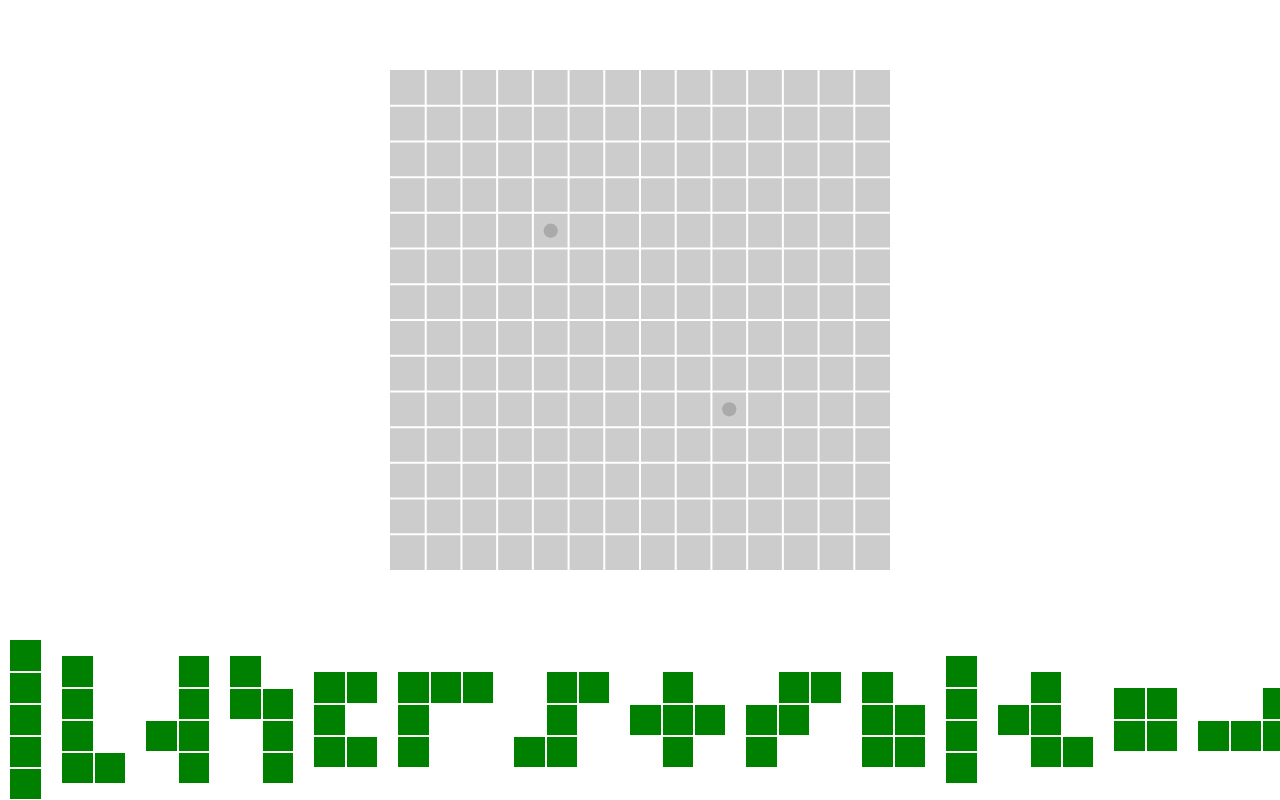
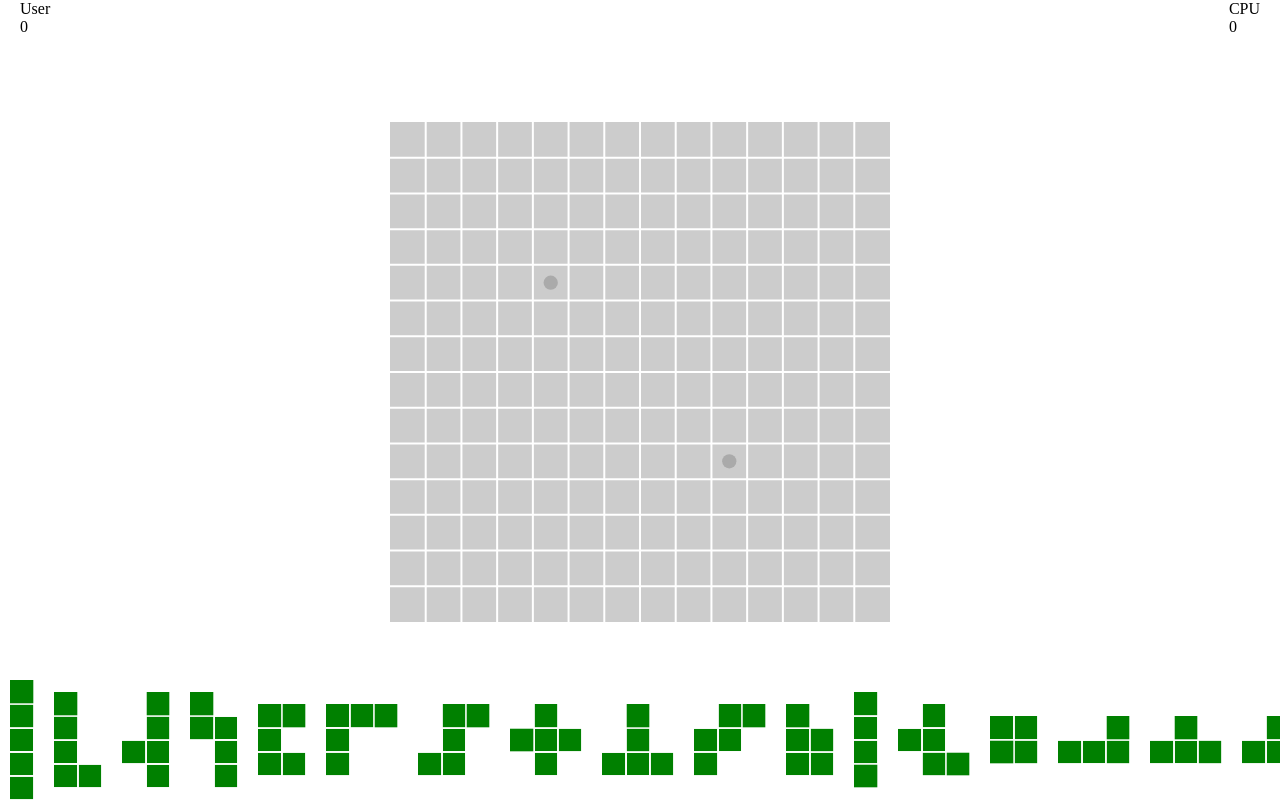
Before and after one commit to Bulmenisaurus/blok, a website: page index.html in a window 1280 px wide. Drawn offline with Linux system fonts and the light colour scheme.

Commit message:
show score in ui & piece order bug when hiding pieces after they were used the piece order was ignored and ended up hiding the wrong piece

```diff
--- a/index.html
+++ b/index.html
@@ -8,6 +8,14 @@
         <link rel="stylesheet" href="./src/style.css" />
     </head>
     <body>
+        <div id="score">
+            <div id="user-score-container">
+                <span class="name">User</span><span class="score">0</span>
+            </div>
+            <div id="bot-score-container">
+                <span class="name">CPU</span><span class="score">0</span>
+            </div>
+        </div>
         <div id="canvas-container"><canvas id="canvas"></canvas></div>
         <div id="carousel-container"><div id="blocks-carousel"></div></div>
     </body>
--- a/src/interactiveCanvas.ts
+++ b/src/interactiveCanvas.ts
@@ -19,7 +19,7 @@ export class InteractiveCanvas {
     ctx: CanvasRenderingContext2D;
     board: BoardState;
     carousel: HTMLElement;
-    carouselCanvases: HTMLCanvasElement[];
+    carouselCanvases: { [key: number]: HTMLCanvasElement };
 
     selectedPiece: PieceType | null;
     mousePosition: Coordinate;
@@ -87,6 +87,7 @@ export class InteractiveCanvas {
 
         this.board.doMove(move);
         this.updateCarouselVisibility();
+        this.updateScore();
         this.selectedPiece = null;
         this.selectedPieceRotation = 0;
 
@@ -104,9 +105,7 @@ export class InteractiveCanvas {
             } else {
                 this.board.doMove(move);
             }
-
-            const score = this.score();
-            console.log(`A: ${score.playerA}, B: ${score.playerB}`);
+            this.updateScore();
         });
     }
 
@@ -131,13 +130,13 @@ export class InteractiveCanvas {
     initCarousel() {
         // order pieces by length
         const pieceOrder: PieceType[] = [
-            20, 0, 1, 2, 4, 5, 6, 7, 9, 10, 19, 11, 12, 13, 14, 15, 18, 3, 17, 16,
+            20, 0, 1, 2, 4, 5, 6, 7, 8, 9, 10, 19, 11, 12, 13, 14, 15, 18, 3, 17, 16,
         ];
         for (const pieceType of pieceOrder) {
             const piece = getPieceData(pieceType, 0, false);
             const pieceCanvas = this.carouselPiecePreview(piece);
             this.carousel.append(pieceCanvas);
-            this.carouselCanvases.push(pieceCanvas);
+            this.carouselCanvases[pieceType] = pieceCanvas;
 
             pieceCanvas.addEventListener('click', () => {
                 if (this.selectedPiece === pieceType) {
@@ -239,4 +238,14 @@ export class InteractiveCanvas {
                 .reduce((a, b) => a + b, 0),
         };
     }
+
+    updateScore() {
+        const userScore: HTMLElement = document.querySelector('#user-score-container > .score')!;
+        const botScore: HTMLElement = document.querySelector('#bot-score-container > .score')!;
+
+        const { playerA, playerB } = this.score();
+
+        userScore.innerText = playerA.toString();
+        botScore.innerText = playerB.toString();
+    }
 }
--- a/src/style.css
+++ b/src/style.css
@@ -8,8 +8,21 @@ body {
     height: 100vh;
 }
 
+#score {
+    height: 8vh;
+    display: flex;
+    flex-direction: row;
+    justify-content: space-between;
+    padding: 0 20px;
+}
+
+#score > div {
+    display: flex;
+    flex-direction: column;
+}
+
 #canvas-container {
-    height: 80vh;
+    height: 77vh;
     width: 100vw;
 
     display: grid;
@@ -26,7 +39,7 @@ body {
 }
 
 #carousel-container {
-    height: 20vh;
+    height: 15vh;
     width: 100vw;
 }
 
```
Also changed, not shown: dist/script.js.
